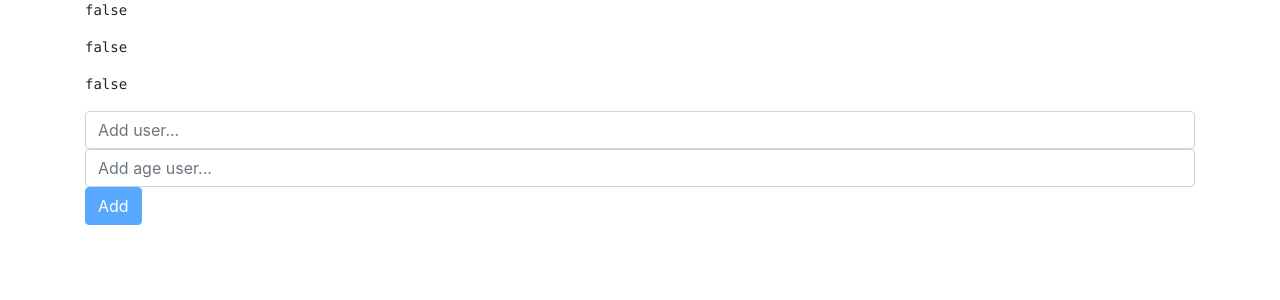
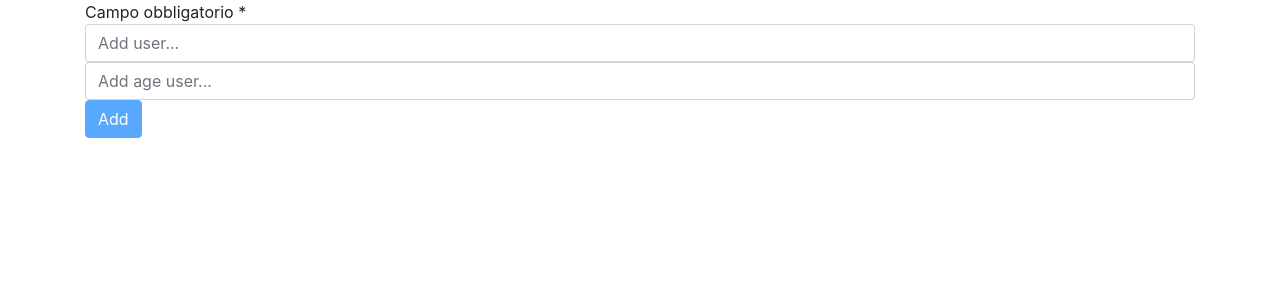
Before and after one commit to Paolo-Fiaschi/angular-udemy, an Angular app in the folder myApp/: page / in a window 1280 px wide. Shown: the top 300 px of the page. Built offline with nearby package versions, Linux system fonts and the light colour scheme.

Commit message:
gestione errori form

```diff
--- a/myApp/src/app/app.component.ts
+++ b/myApp/src/app/app.component.ts
@@ -7,9 +7,9 @@ import { from } from 'rxjs';
   selector: 'app-root',
   template: `
     <div class="container">
-      <pre>{{f.dirty}}</pre>
-      <pre>{{f.valid}}</pre>
-      <pre>{{f.touched}}</pre>
+      <!-- <pre>{{inputName.errors | json}}</pre> -->
+      <div *ngIf="inputName.errors?.minlength">Troppo corto - mancano ancora {{inputName.errors?.minlength.requiredLength - inputName.errors?.minlength.actualLength}} caratteri</div>
+      <div *ngIf="inputName.errors?.required">Campo obbligatorio *</div>
       <form #f ="ngForm" (submit)="add(f)">
         <input class="form-control"
         #inputName ="ngModel"
```
